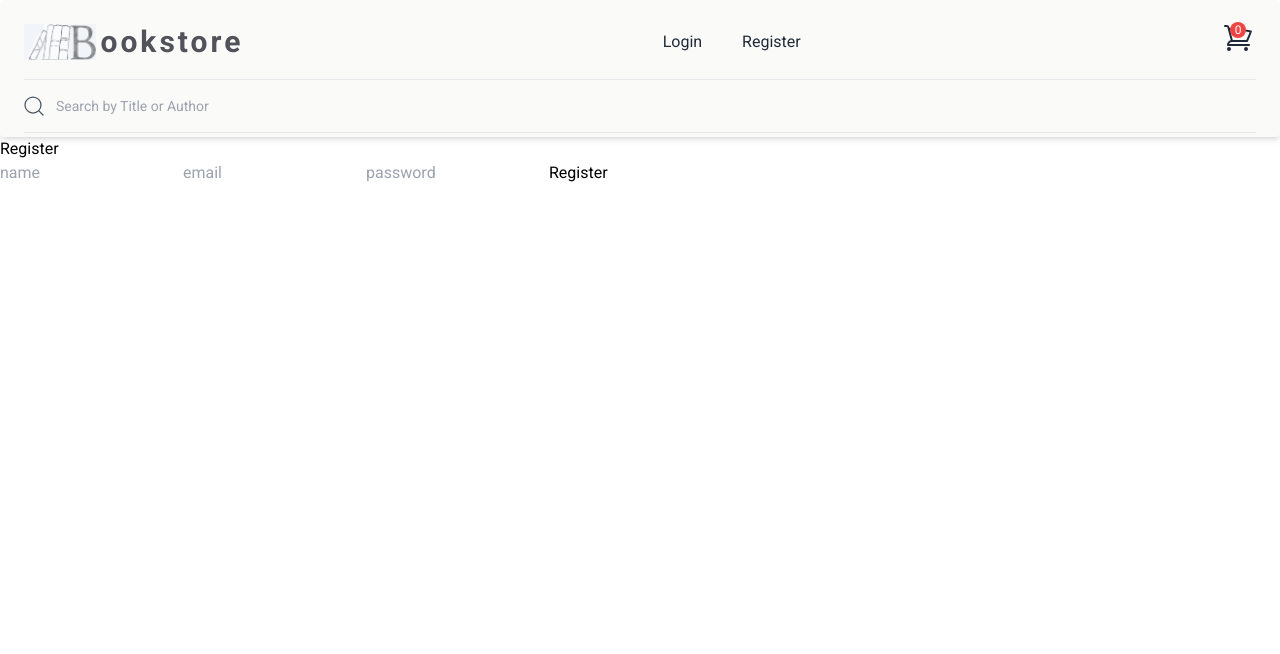
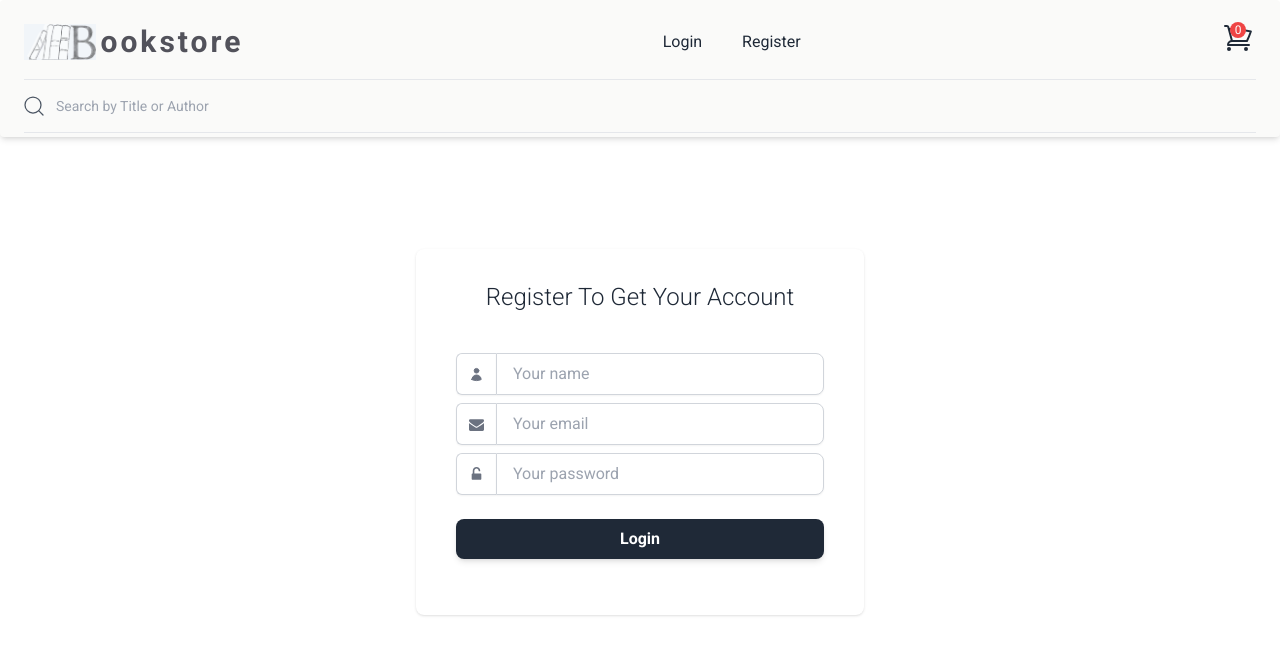
Before and after one commit to LuisSalas94/full-stack-bookstore, a React (Create React App) app in the folder frontend/: page /register in a window 1280 px wide. Shown: the top 654 px of the page. Built offline with nearby package versions, Linux system fonts and the light colour scheme; what tw-elements would draw is missing.

Commit message:
Add Register component and funcionality

```diff
--- a/frontend/src/components/Login.js
+++ b/frontend/src/components/Login.js
@@ -30,7 +30,7 @@
 	return (
 		<div className="px-5 flex justify-center mt-28">
 			<div className="flex flex-col w-full max-w-md px-4 py-8 bg-white rounded-lg shadow  sm:px-6 md:px-8 lg:px-10">
-				<div className="self-center mb-6 text-xl font-light text-gray-800 sm:text-2xl ">
+				<div className="self-center mb-2 text-xl font-light text-gray-800 sm:text-2xl ">
 					Login To Your Account
 				</div>
 				<div className="mt-8">
--- a/frontend/src/components/auth/Register.js
+++ b/frontend/src/components/auth/Register.js
@@ -4,9 +4,18 @@
 import { useNavigate } from "react-router-dom";
 
 const Register = () => {
+	//Redux
+	const auth = useSelector((state) => state.auth);
+
+	//Hooks
 	const dispatch = useDispatch();
 	const navigate = useNavigate();
-	const auth = useSelector((state) => state.auth);
+
+	const [user, setUser] = useState({
+		name: "",
+		email: "",
+		password: "",
+	});
 
 	useEffect(() => {
 		if (auth._id) {
@@ -14,40 +23,114 @@
 		}
 	}, [auth._id, navigate]);
 
-	const [user, setUser] = useState({
-		name: "",
-		email: "",
-		password: "",
-	});
-
 	const handleSubmit = (e) => {
 		e.preventDefault();
 		dispatch(registerUser(user));
 	};
 
 	return (
-		<form onSubmit={handleSubmit}>
-			<h2>Register</h2>
+		<div className="px-5 flex justify-center mt-28">
+			<div className="flex flex-col w-full max-w-md px-4 py-8 bg-white rounded-lg shadow  sm:px-6 md:px-8 lg:px-10">
+				<div className="self-center mb-2 text-xl font-light text-gray-800 sm:text-2xl ">
+					Register To Get Your Account
+				</div>
+				<div className="mt-8">
+					<form action="#" autoComplete="off" onSubmit={handleSubmit}>
+						<div className="flex flex-col mb-2">
+							<div className="flex relative">
+								<span className="rounded-l-md inline-flex  items-center px-3 border-t bg-white border-l border-b  border-gray-300 text-gray-500 shadow-sm text-sm">
+									<svg
+										width="15"
+										height="15"
+										xmlns="http://www.w3.org/2000/svg"
+										fill="currentColor"
+										viewBox="0 0 24 24"
+										stroke-width="1.5"
+										stroke="currentColor"
+									>
+										<path
+											stroke-linecap="round"
+											stroke-linejoin="round"
+											d="M15.75 6a3.75 3.75 0 11-7.5 0 3.75 3.75 0 017.5 0zM4.501 20.118a7.5 7.5 0 0114.998 0A17.933 17.933 0 0112 21.75c-2.676 0-5.216-.584-7.499-1.632z"
+										/>
+									</svg>
+								</span>
 								<input
 									type="text"
-				placeholder="name"
+									id="sign-in-email"
 									onChange={(e) => setUser({ ...user, name: e.target.value })}
+									className=" rounded-r-lg flex-1 appearance-none border border-gray-300 w-full py-2 px-4 bg-white text-gray-700 placeholder-gray-400 shadow-sm text-base focus:outline-none focus:ring-2 focus:ring-gray-100 focus:border-transparent"
+									placeholder="Your name"
 								/>
+							</div>
+						</div>
+
+						<div className="flex flex-col mb-2">
+							<div className="flex relative">
+								<span className="rounded-l-md inline-flex  items-center px-3 border-t bg-white border-l border-b  border-gray-300 text-gray-500 shadow-sm text-sm">
+									<svg
+										width="15"
+										height="15"
+										fill="currentColor"
+										viewBox="0 0 1792 1792"
+										xmlns="http://www.w3.org/2000/svg"
+									>
+										<path d="M1792 710v794q0 66-47 113t-113 47h-1472q-66 0-113-47t-47-113v-794q44 49 101 87 362 246 497 345 57 42 92.5 65.5t94.5 48 110 24.5h2q51 0 110-24.5t94.5-48 92.5-65.5q170-123 498-345 57-39 100-87zm0-294q0 79-49 151t-122 123q-376 261-468 325-10 7-42.5 30.5t-54 38-52 32.5-57.5 27-50 9h-2q-23 0-50-9t-57.5-27-52-32.5-54-38-42.5-30.5q-91-64-262-182.5t-205-142.5q-62-42-117-115.5t-55-136.5q0-78 41.5-130t118.5-52h1472q65 0 112.5 47t47.5 113z"></path>
+									</svg>
+								</span>
 								<input
 									type="email"
-				placeholder="email"
+									id="sign-in-email"
 									onChange={(e) => setUser({ ...user, email: e.target.value })}
+									className=" rounded-r-lg flex-1 appearance-none border border-gray-300 w-full py-2 px-4 bg-white text-gray-700 placeholder-gray-400 shadow-sm text-base focus:outline-none focus:ring-2 focus:ring-gray-100 focus:border-transparent"
+									placeholder="Your email"
 								/>
+							</div>
+						</div>
+
+						<div className="flex flex-col mb-6">
+							<div className="flex relative ">
+								<span className="rounded-l-md inline-flex  items-center px-3 border-t bg-white border-l border-b  border-gray-300 text-gray-500 shadow-sm text-sm">
+									<svg
+										width="15"
+										height="15"
+										fill="currentColor"
+										viewBox="0 0 1792 1792"
+										xmlns="http://www.w3.org/2000/svg"
+									>
+										<path d="M1376 768q40 0 68 28t28 68v576q0 40-28 68t-68 28h-960q-40 0-68-28t-28-68v-576q0-40 28-68t68-28h32v-320q0-185 131.5-316.5t316.5-131.5 316.5 131.5 131.5 316.5q0 26-19 45t-45 19h-64q-26 0-45-19t-19-45q0-106-75-181t-181-75-181 75-75 181v320h736z"></path>
+									</svg>
+								</span>
 								<input
 									type="password"
-				placeholder="password"
-				onChange={(e) => setUser({ ...user, password: e.target.value })}
+									id="sign-in-email"
+									onChange={(e) =>
+										setUser({ ...user, password: e.target.value })
+									}
+									className=" rounded-r-lg flex-1 appearance-none border border-gray-300 w-full py-2 px-4 bg-white text-gray-700 placeholder-gray-400 shadow-sm text-base focus:outline-none focus:ring-2 focus:ring-gray-100 focus:border-transparent"
+									placeholder="Your password"
 								/>
-			<button>
-				{auth.registerStatus === "pending" ? "Submitting..." : "Register"}
+							</div>
+						</div>
+						<div className="flex w-full">
+							<button
+								type="submit"
+								className="py-2 px-4  bg-gray-800 hover:bg-gray-700 focus:ring-gray-300 focus:ring-offset-gray-300 text-white w-full transition ease-in duration-200 text-center text-base font-semibold shadow-md focus:outline-none focus:ring-2 focus:ring-offset-2  rounded-lg "
+							>
+								Login
 							</button>
-			{auth.registerStatus === "rejected" ? <p>{auth.registerError}</p> : null}
+						</div>
 					</form>
+				</div>
+				<div className="flex items-center justify-center mt-6">
+					{auth.registerStatus === "rejected" ? (
+						<p className="inline-flex items-center text-sm font-thin text-center text-gray-800 hover:text-gray-800">
+							{auth.registerError}
+						</p>
+					) : null}
+				</div>
+			</div>
+		</div>
 	);
 };
 
```
Lines whose indentation alone changed are shown as unchanged.
